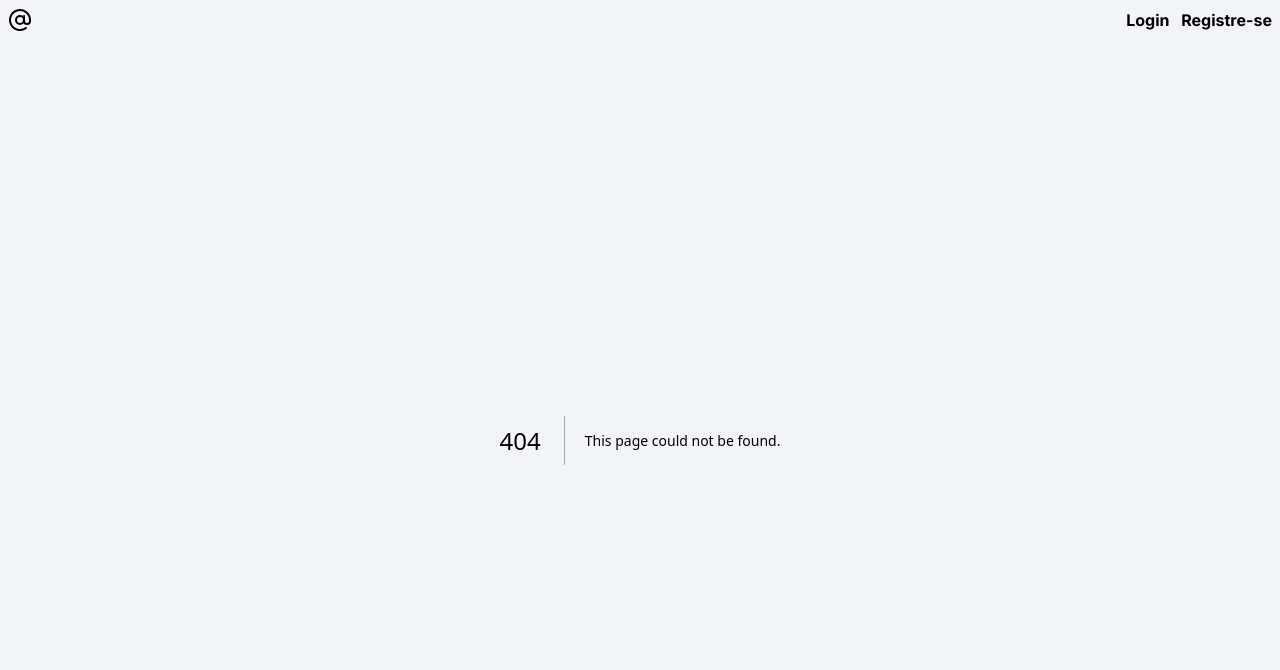
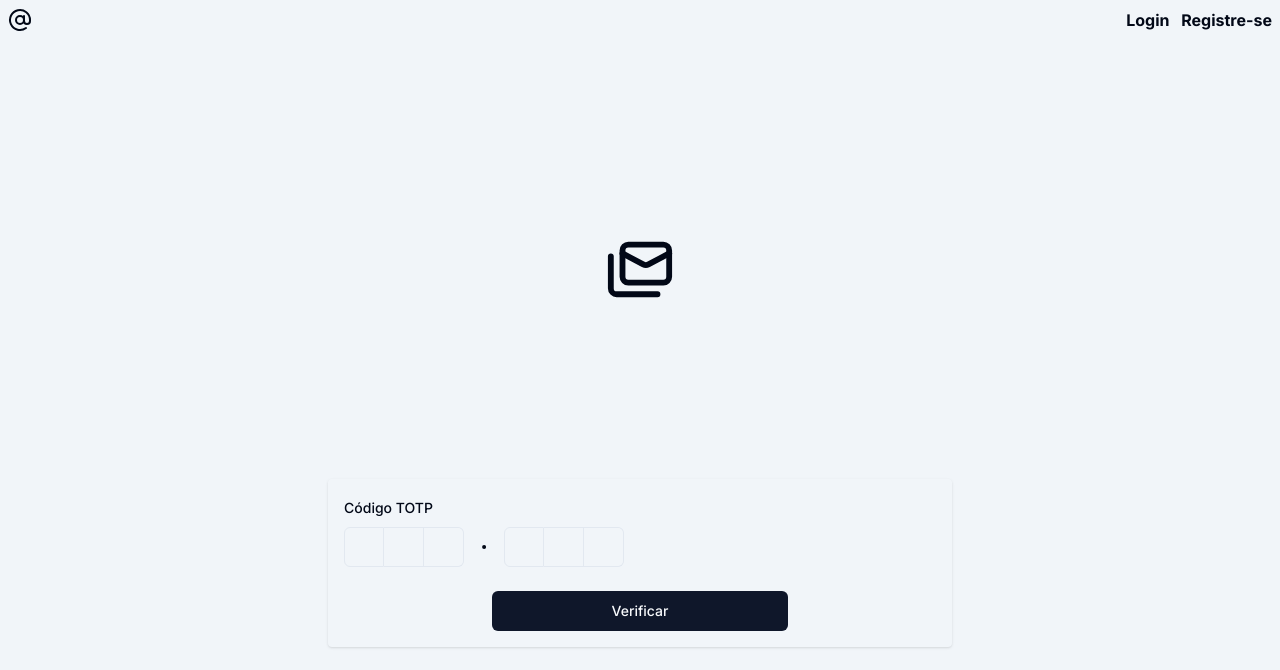
Before and after one commit to yraffic02/envio-de-emails, a Next.js app in the folder frontend/: page /auth/totp in a window 1280 px wide. Before the commit this address had no page. Shown: the top 670 px of the page. Built offline with nearby package versions, Linux system fonts and the light colour scheme.

Commit message:
feat: criado componentes totp

```diff
--- /dev/null
+++ b/frontend/src/app/auth/totp/page.tsx
@@ -0,0 +1,13 @@
+import { FormTotp } from "@/components/auth/FormTotp";
+import { Mails } from "lucide-react";
+
+export default function Totp() {
+  return (
+    <main className="flex h-screen flex-col items-center justify-evenly p-4">
+      <Mails
+        size={70}
+      />
+      <FormTotp />
+    </main>
+  );
+};
--- /dev/null
+++ b/frontend/src/components/auth/FormTotp.tsx
@@ -0,0 +1,90 @@
+"use client"
+import { zodResolver } from "@hookform/resolvers/zod"
+import { useForm } from "react-hook-form"
+import { z } from "zod"
+import {
+    Form,
+    FormField,
+    FormItem,
+    FormControl,
+    FormLabel,
+    FormMessage,
+} from "@/components/ui/form"
+import { toast } from "@/components/ui/use-toast"
+import { FormComponent } from "../utils/FormComponent"
+import { api } from "@/lib/api"
+import { useRouter } from "next/navigation"
+import { AxiosError } from "axios"
+import { setToken } from "@/utils/localStorage"
+import { InputOTP, InputOTPGroup, InputOTPSeparator, InputOTPSlot } from "../ui/input-otp"
+import { FormTotpSchema } from "@/utils/schemas/FormTotpSchema"
+
+export function FormTotp() {
+    const form = useForm<z.infer<typeof FormTotpSchema>>({
+        resolver: zodResolver(FormTotpSchema),
+        defaultValues: {
+            otpCode: "",
+        },
+    })
+    const router = useRouter()
+
+    async function onSubmit(data: z.infer<typeof FormTotpSchema>) {
+        try {
+            const { status, data: response } = await api.post('/auth/totp', data);
+
+            if (status === 200 && response?.token) {
+                setToken(response.token)
+
+                toast({
+                    title: "TOTP verificado com sucesso!",
+                });
+
+                router.push('/home');
+            }
+        } catch (error: any) {
+            if (error instanceof AxiosError) {
+                toast({
+                    title: "Erro na verificação do TOTP!",
+                    description: error?.response?.data.message,
+                });
+            } else {
+                toast({
+                    title: "Erro na verificação do TOTP!",
+                    description: "Algo deu errado. Tente novamente mais tarde.",
+                });
+            }
+        }
+    }
+
+    return (
+        <Form {...form}>
+            <FormComponent onSubmit={form.handleSubmit(onSubmit)} buttonName="Verificar">
+                <FormField
+                    control={form.control}
+                    name="otpCode"
+                    render={({ field }) => (
+                        <FormItem>
+                            <FormLabel>Código TOTP</FormLabel>
+                            <FormControl>
+                                <InputOTP maxLength={6} onChange={field.onChange} value={field.value}>
+                                    <InputOTPGroup>
+                                        <InputOTPSlot index={0} />
+                                        <InputOTPSlot index={1} />
+                                        <InputOTPSlot index={2} />
+                                    </InputOTPGroup>
+                                    <InputOTPSeparator />
+                                    <InputOTPGroup>
+                                        <InputOTPSlot index={3} />
+                                        <InputOTPSlot index={4} />
+                                        <InputOTPSlot index={5} />
+                                    </InputOTPGroup>
+                                </InputOTP>
+                            </FormControl>
+                            <FormMessage />
+                        </FormItem>
+                    )}
+                />
+            </FormComponent>
+        </Form>
+    )
+}
--- /dev/null
+++ b/frontend/src/components/ui/input-otp.tsx
@@ -0,0 +1,71 @@
+"use client"
+
+import * as React from "react"
+import { OTPInput, OTPInputContext } from "input-otp"
+import { Dot } from "lucide-react"
+
+import { cn } from "@/lib/utils"
+
+const InputOTP = React.forwardRef<
+  React.ElementRef<typeof OTPInput>,
+  React.ComponentPropsWithoutRef<typeof OTPInput>
+>(({ className, containerClassName, ...props }, ref) => (
+  <OTPInput
+    ref={ref}
+    containerClassName={cn(
+      "flex items-center gap-2 has-[:disabled]:opacity-50",
+      containerClassName
+    )}
+    className={cn("disabled:cursor-not-allowed", className)}
+    {...props}
+  />
+))
+InputOTP.displayName = "InputOTP"
+
+const InputOTPGroup = React.forwardRef<
+  React.ElementRef<"div">,
+  React.ComponentPropsWithoutRef<"div">
+>(({ className, ...props }, ref) => (
+  <div ref={ref} className={cn("flex items-center", className)} {...props} />
+))
+InputOTPGroup.displayName = "InputOTPGroup"
+
+const InputOTPSlot = React.forwardRef<
+  React.ElementRef<"div">,
+  React.ComponentPropsWithoutRef<"div"> & { index: number }
+>(({ index, className, ...props }, ref) => {
+  const inputOTPContext = React.useContext(OTPInputContext)
+  const { char, hasFakeCaret, isActive } = inputOTPContext.slots[index]
+
+  return (
+    <div
+      ref={ref}
+      className={cn(
+        "relative flex h-10 w-10 items-center justify-center border-y border-r border-input text-sm transition-all first:rounded-l-md first:border-l last:rounded-r-md",
+        isActive && "z-10 ring-2 ring-ring ring-offset-background",
+        className
+      )}
+      {...props}
+    >
+      {char}
+      {hasFakeCaret && (
+        <div className="pointer-events-none absolute inset-0 flex items-center justify-center">
+          <div className="h-4 w-px animate-caret-blink bg-foreground duration-1000" />
+        </div>
+      )}
+    </div>
+  )
+})
+InputOTPSlot.displayName = "InputOTPSlot"
+
+const InputOTPSeparator = React.forwardRef<
+  React.ElementRef<"div">,
+  React.ComponentPropsWithoutRef<"div">
+>(({ ...props }, ref) => (
+  <div ref={ref} role="separator" {...props}>
+    <Dot />
+  </div>
+))
+InputOTPSeparator.displayName = "InputOTPSeparator"
+
+export { InputOTP, InputOTPGroup, InputOTPSlot, InputOTPSeparator }
--- /dev/null
+++ b/frontend/src/utils/schemas/FormTotpSchema.ts
@@ -0,0 +1,7 @@
+import { z } from "zod";
+
+export const FormTotpSchema = z.object({
+    otpCode: z.string()
+        .length(6, { message: "O código TOTP deve ter 6 dígitos." })
+        .regex(/^\d+$/, { message: "O código TOTP deve conter apenas números." }),
+});
```
